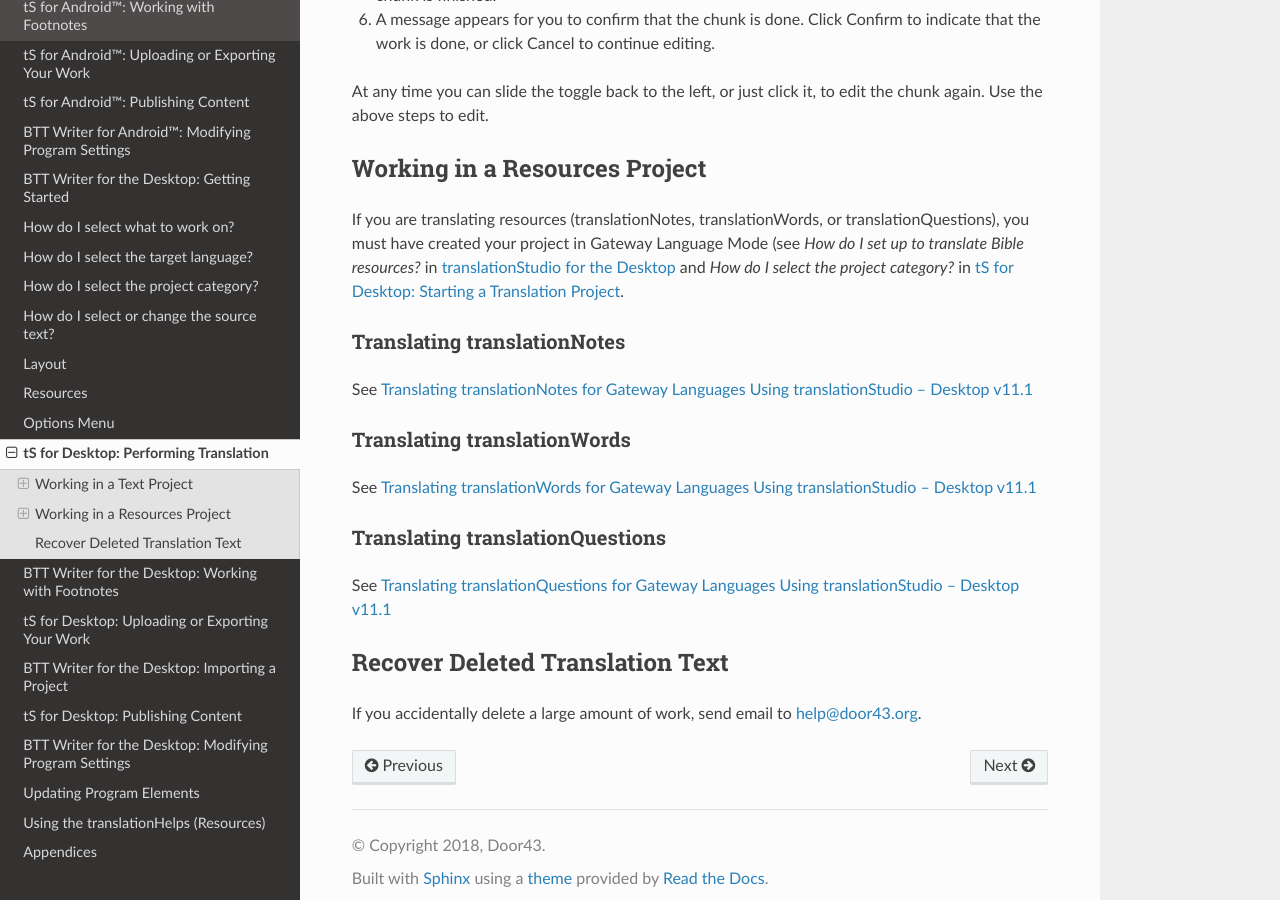
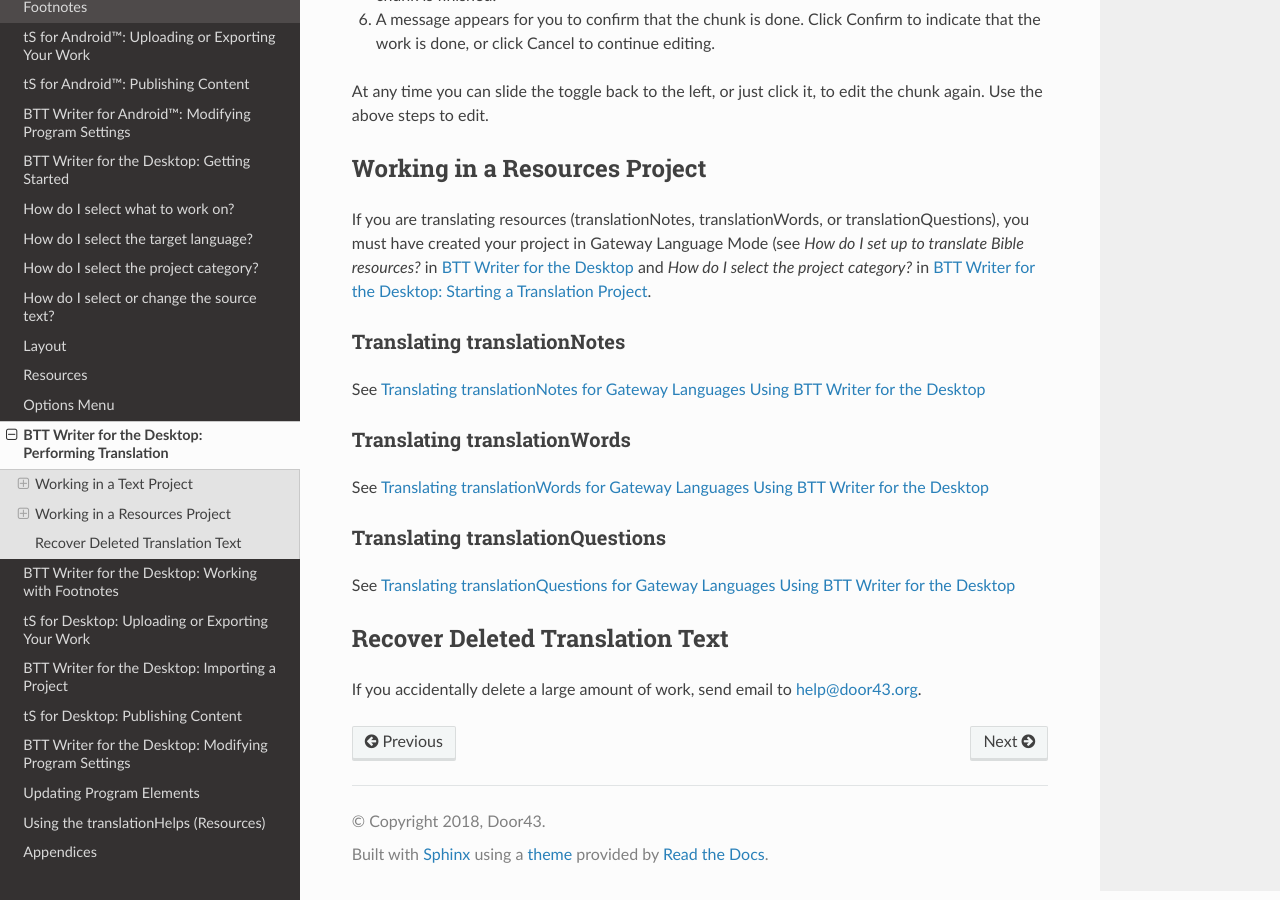
Before and after one commit to mondele/btt-writer-docs, a Sphinx documentation site: the page built from docs/dTranslate.rst, in a window 1280 px wide and 900 px high, scrolled down 2380 px. Built offline with Sphinx 7.4.7 and the Read the Docs theme 2.0.0, drawn with Linux system fonts in a browser that asks for light colours; pages that are not in the unit, such as notebooks, are missing from menus; some of the changed text lies outside the part shown.

Commit message:
Update dTranslate.rst

```diff
--- a/docs/dTranslate.rst
+++ b/docs/dTranslate.rst
@@ -1,4 +1,4 @@
-tS for Desktop: Performing Translation
+BTT Writer for the Desktop: Performing Translation
 ==========================================================
 
 .. image:: ../images/BTTwriterDesktop.gif
@@ -21,7 +21,7 @@ As you translate, be sure that you:
 
 *	Always do your translation according to the Statement of Faith (see https://unfoldingword.org/faith/).
 
-*	Use the translationNotes (see https://unfoldingword.org/tn/) and the translationWords (see https://unfoldingword.org/tw/) to help you make a better translation. These resources are also available within translationStudio, in the Edit-Review view of the project.
+*	Use the translationNotes (see https://unfoldingword.org/tn/) and the translationWords (see https://unfoldingword.org/tw/) to help you make a better translation. These resources are also available within BTT Writer, in the Edit-Review view of the project.
 
 Working in a Text Project
 ---------------------------
@@ -31,9 +31,9 @@ You can create and edit translations of Open Bible Stories or books of the Bible
 Translate
 ^^^^^^^^^^^
 
-1.	For the initial translation, use Blind Edit Mode, which is organized to work with blind drafting. To use Blind Edit Mode, see *How do I set up to translate the Bible or Open Bible Stories?* in `translationStudio for the Desktop <https://github.com/unfoldingWord-dev/translationStudio-Info/blob/master/docs/desktop.rst>`_
+1.	For the initial translation, use Blind Edit Mode, which is organized to work with blind drafting. To use Blind Edit Mode, see *How do I set up to translate the Bible or Open Bible Stories?* in `BTT Writer for the Desktop <https://github.com/WycliffeAssociates/btt-writer-docs/blob/master/docs/desktop.rst>`_
 
-2.	You may want to read `MAST Core Concepts <https://github.com/unfoldingWord-dev/translationStudio-Info/blob/master/docs/MAST.rst>`_ to understand the steps of blind drafting translation.
+2.	You may want to read `<https://bibleineverylanguage.org/processes/mast/>`_ to understand the steps of blind drafting translation.
 
 3.	Open the project for the story or book that is being translated and click the Read view icon.
 
@@ -61,7 +61,7 @@ Translate
 
 11.	Continue doing this with each chunk of the chapter before moving to the checking steps.
 
-When you use translationStudio, your work is saved automatically every five minutes.
+When you use BTT Writer, your work is saved automatically every five minutes.
 
 Check and Edit Translated Text
 ^^^^^^^^^^^^^^^^^^^^^^^^^^^^^^
@@ -70,7 +70,7 @@ Use the Edit-Review view to edit existing work that you or another translator cr
 
 In the Edit-Review view the source text is on the left and the translation work is on the right. You can compare the two and then edit the translation to include all details in the source text.
 
-In the Edit-Review view you can access all of the translationNotes, translationWords and translationQuestions that have been included in the program. See *Resources* in `tS for Desktop: Performing Navigation <https://github.com/unfoldingWord-dev/translationStudio-Info/blob/master/docs/dNavigate.rst>`_ for more information.
+In the Edit-Review view you can access all of the translationNotes, translationWords and translationQuestions that have been included in the program. See *Resources* in `BTT Writer for the Desktop: Performing Navigation <https://github.com/WycliffeAssociates/btt-writer-docs/blob/master/docs/dNavigate.rst>`_ for more information.
 
 If you need to make changes in the translated text, perform the following steps:
 
@@ -97,22 +97,22 @@ At any time you can slide the toggle   back to the left, or just click it, to ed
 Working in a Resources Project
 ------------------------------
 
-If you are translating resources (translationNotes, translationWords, or translationQuestions), you must have created your project in Gateway Language Mode (see *How do I set up to translate Bible resources?* in `translationStudio for the Desktop <https://github.com/unfoldingWord-dev/translationStudio-Info/blob/master/docs/desktop.rst>`_ and *How do I select the project category?* in `tS for Desktop: Starting a Translation Project <https://github.com/unfoldingWord-dev/translationStudio-Info/blob/master/docs/dStart.rst>`_.
+If you are translating resources (translationNotes, translationWords, or translationQuestions), you must have created your project in Gateway Language Mode (see *How do I set up to translate Bible resources?* in `BTT Writer for the Desktop <https://github.com/WycliffeAssociates/btt-writer-docs/blob/master/docs/desktop.rst>`_ and *How do I select the project category?* in `BTT Writer for the Desktop: Starting a Translation Project <https://github.com/WycliffeAssociates/btt-writer-docs/blob/master/docs/dStart.rst>`_.
 
 Translating translationNotes
 ^^^^^^^^^^^^^^^^^^^^^^^^^^^^^
 
-See `Translating translationNotes for Gateway Languages Using translationStudio – Desktop v11.1 <https://github.com/unfoldingWord-dev/translationStudio-Info/blob/master/docs/translationNotes.rst>`_
+See `Translating translationNotes for Gateway Languages Using BTT Writer for the Desktop <https://github.com/WycliffeAssociates/btt-writer-docs/blob/master/docs/translationNotes.rst>`_
 
 Translating translationWords
 ^^^^^^^^^^^^^^^^^^^^^^^^^^^^^^
 
-See `Translating translationWords for Gateway Languages Using translationStudio – Desktop v11.1 <https://github.com/unfoldingWord-dev/translationStudio-Info/blob/master/docs/translationWords.rst>`_
+See `Translating translationWords for Gateway Languages Using BTT Writer for the Desktop <https://github.com/WycliffeAssociates/btt-writer-docs/blob/master/docs/translationWords.rst>`_
 
 Translating translationQuestions
 ^^^^^^^^^^^^^^^^^^^^^^^^^^^^^^^^^
 
-See `Translating translationQuestions for Gateway Languages Using translationStudio – Desktop v11.1 <https://github.com/unfoldingWord-dev/translationStudio-Info/blob/master/docs/translationQuestions.rst>`_
+See `Translating translationQuestions for Gateway Languages Using BTT Writer for the Desktop <https://github.com/WycliffeAssociates/btt-writer-docs/blob/master/docs/translationQuestions.rst>`_
 
 Recover Deleted Translation Text
 --------------------------------
```
